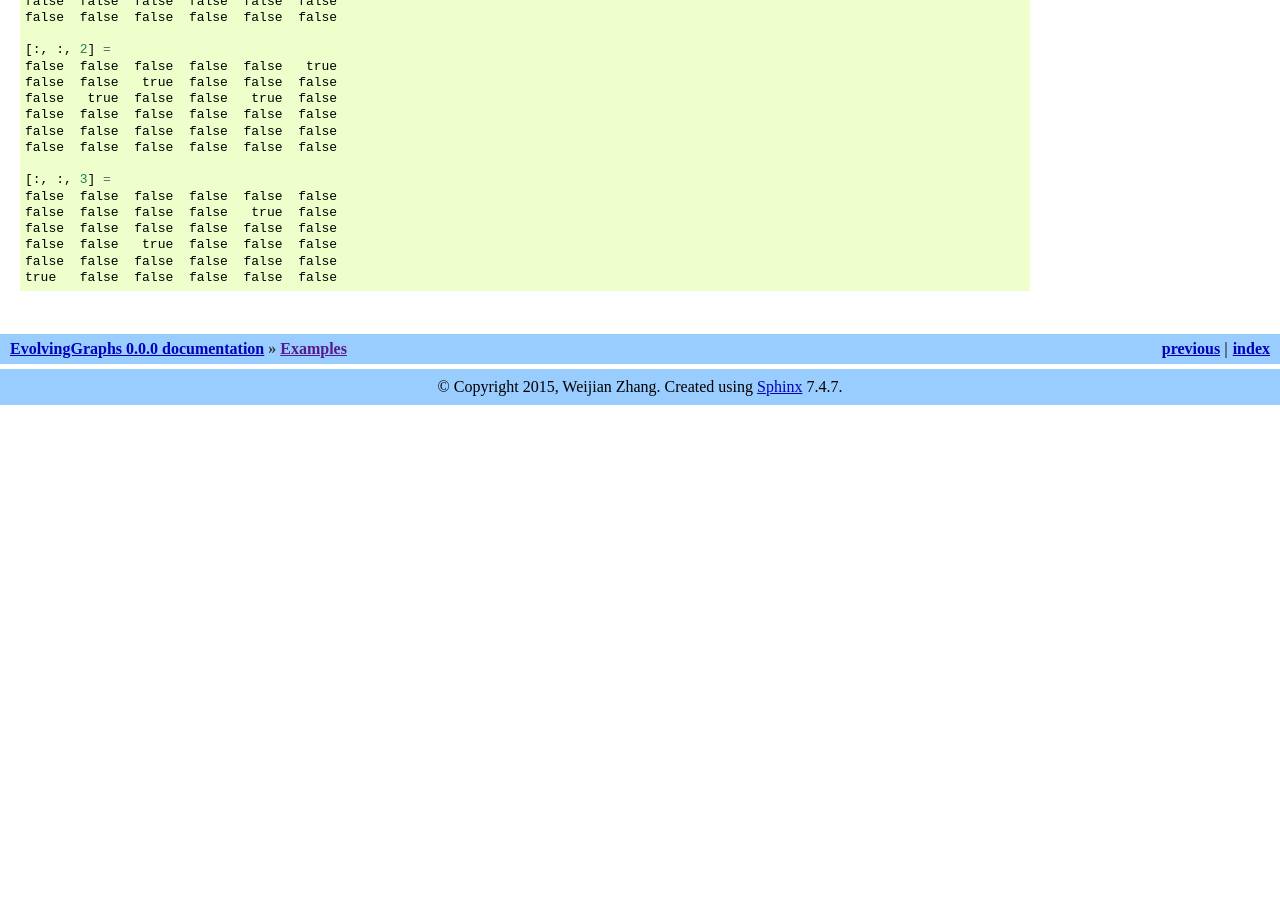
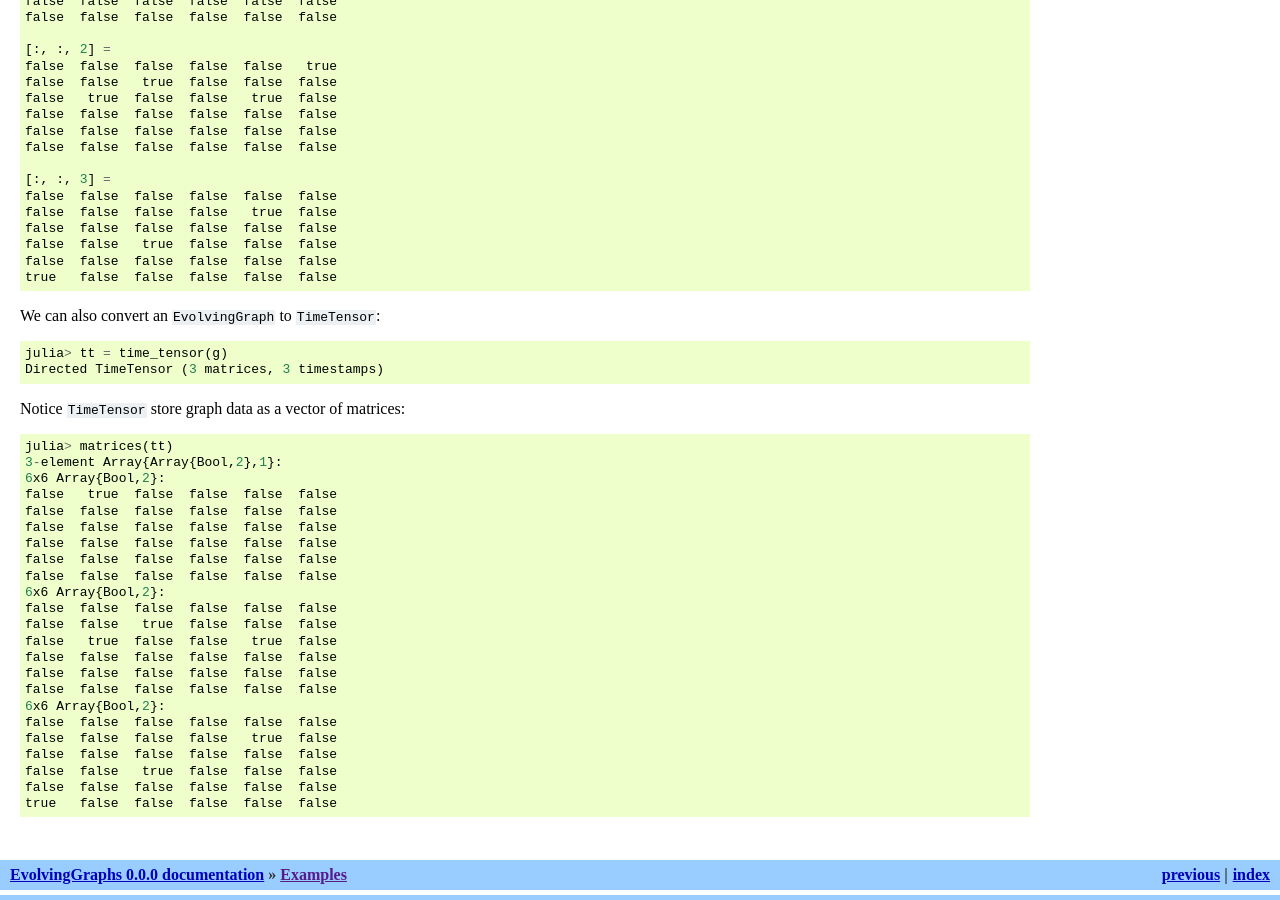
Before and after one commit to EtymoIO/EvolvingGraphs.jl, a Sphinx documentation site: the page built from doc/examples.rst, in a window 1280 px wide and 900 px high, scrolled down 577 px. Built offline with Sphinx 7.4.7, drawn with Linux system fonts in a browser that asks for light colours; before the commit the page ends 982 px from its top, so only the background shows below that.

Commit message:
update examples to include TimeTensor case

```diff
--- a/doc/examples.rst
+++ b/doc/examples.rst
@@ -47,3 +47,34 @@ and convert it an adjacency tensor with::
   false  false   true  false  false  false
   false  false  false  false  false  false
   true   false  false  false  false  false
+
+We can also convert an ``EvolvingGraph`` to ``TimeTensor``::
+
+  julia> tt = time_tensor(g)
+  Directed TimeTensor (3 matrices, 3 timestamps)
+
+Notice ``TimeTensor`` store graph data as a vector of matrices::
+
+  julia> matrices(tt)
+  3-element Array{Array{Bool,2},1}:
+  6x6 Array{Bool,2}:
+  false   true  false  false  false  false
+  false  false  false  false  false  false
+  false  false  false  false  false  false
+  false  false  false  false  false  false
+  false  false  false  false  false  false
+  false  false  false  false  false  false
+  6x6 Array{Bool,2}:
+  false  false  false  false  false  false
+  false  false   true  false  false  false
+  false   true  false  false   true  false
+  false  false  false  false  false  false
+  false  false  false  false  false  false
+  false  false  false  false  false  false
+  6x6 Array{Bool,2}:
+  false  false  false  false  false  false
+  false  false  false  false   true  false
+  false  false  false  false  false  false
+  false  false   true  false  false  false
+  false  false  false  false  false  false
+  true   false  false  false  false  false
```
